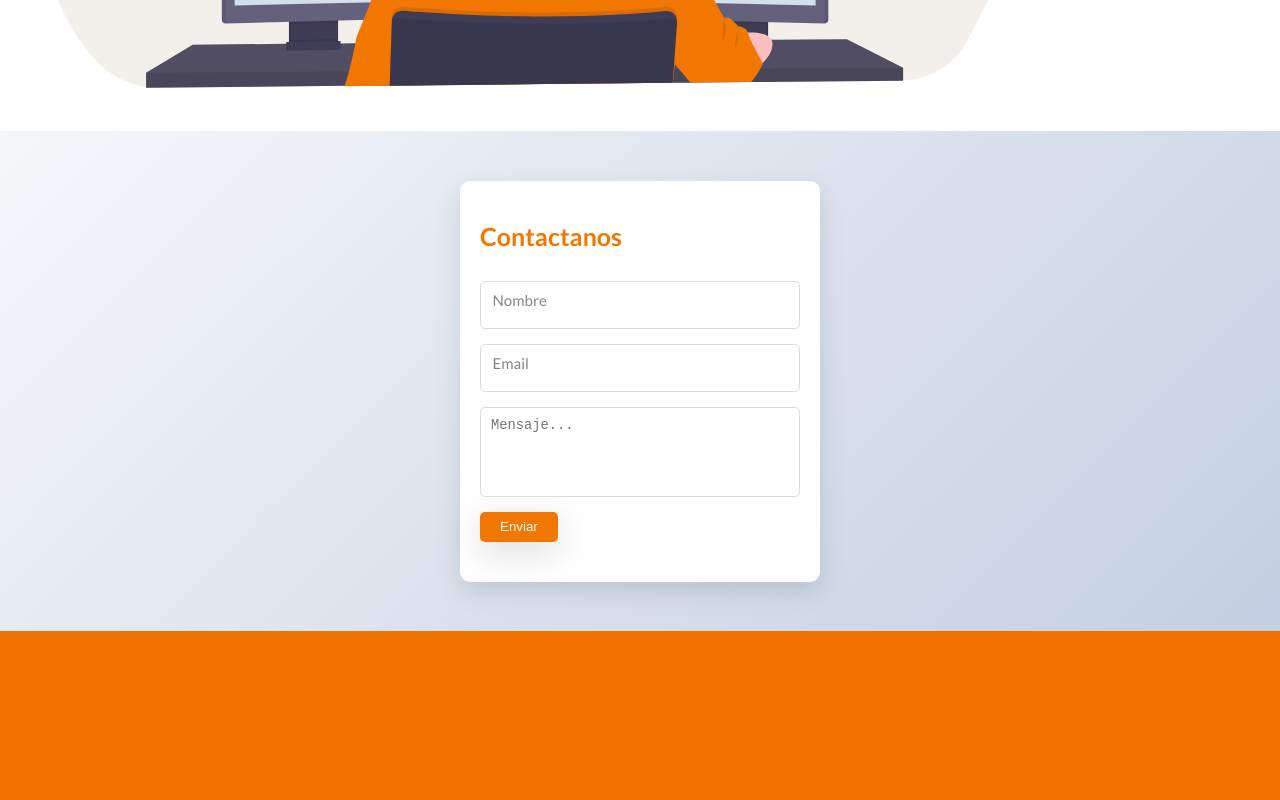
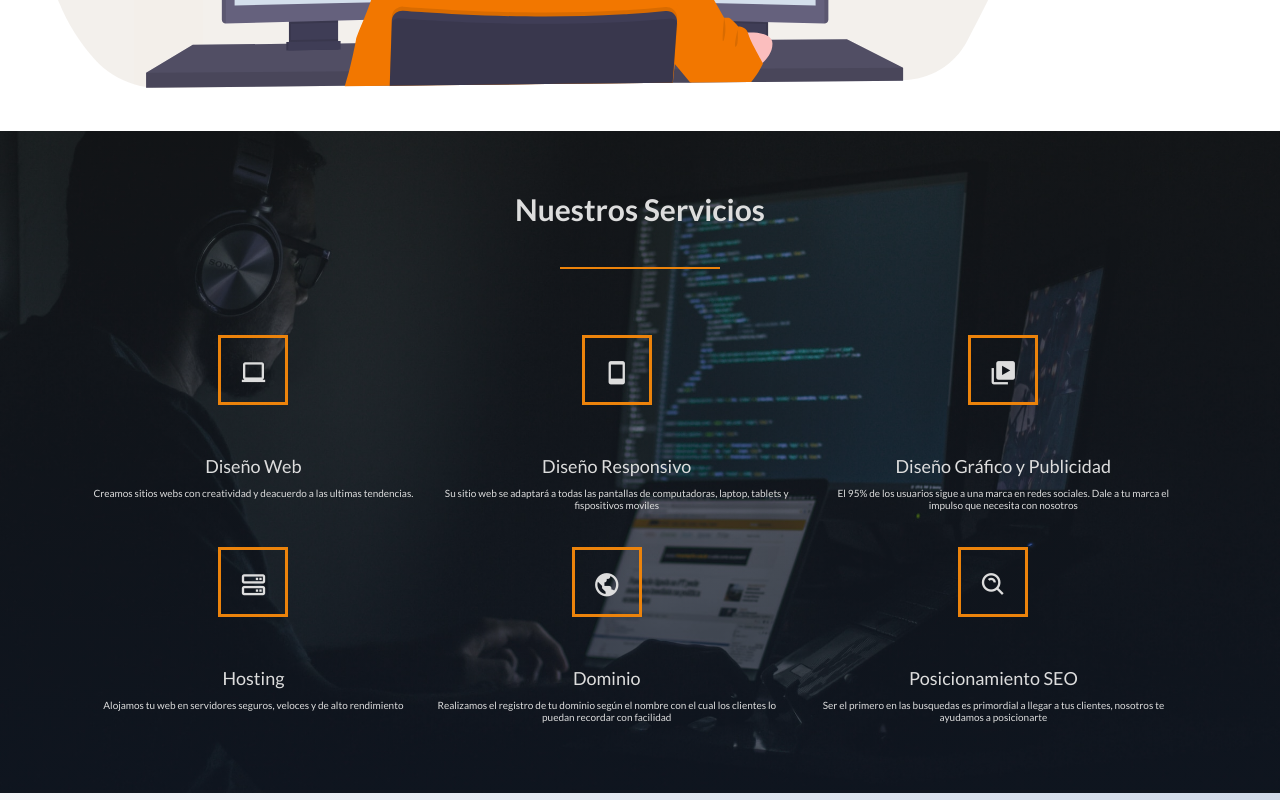
Before and after one commit to hectorfjaenz/IcodeTeam, a plain HTML site: page index.html in a window 1280 px wide. Shown: the part 760-1560 px from the top of the page. Before the commit the page ends 1391 px from the top, so only its background shows below. Drawn offline with nearby package versions, Linux system fonts and the light colour scheme.

Commit message:
seccion servicios agregado

```diff
--- a/index.html
+++ b/index.html
@@ -75,7 +75,76 @@
         </div>
       </div>
     </main>
-    <section></section>
+    <section class="services-section" id="Servicios">
+      <!-- <div class="services-section"> -->
+      <div class="inner-width">
+        <h1 class="section-title">Nuestros Servicios</h1>
+        <div class="border"></div>
+        <div class="services-container">
+          <!-- Contenedores de servicos -->
+
+          <div class="service-box">
+            <div class="service-icon">
+              <i class="bx bx-laptop"></i>
+            </div>
+            <div class="service-title">Diseño Web</div>
+            <div class="services-desc">Creamos sitios webs con creatividad y deacuerdo a las ultimas tendencias. </div>
+          </div>
+
+
+          <div class="service-box">
+            <div class="service-icon">
+              <i class="bx bx-mobile"></i>
+            </div>
+            <div class="service-title">Diseño Responsivo</div>
+            <div class="services-desc">Su sitio web se adaptará a todas las pantallas de computadoras, laptop, tablets y
+              fispositivos moviles</div>
+          </div>
+
+
+          <div class="service-box">
+            <div class="service-icon">
+              <i class="bx bxs-videos"></i>
+            </div>
+            <div class="service-title">Diseño Gráfico y Publicidad</div>
+            <div class="services-desc">El 95% de los usuarios sigue a una marca en redes sociales. Dale a tu marca el
+              impulso que necesita con nosotros</div>
+          </div>
+
+
+          <div class="service-box">
+            <div class="service-icon">
+              <i class="bx bx-server"></i>
+            </div>
+            <div class="service-title">Hosting</div>
+            <div class="services-desc">Alojamos tu web en servidores seguros, veloces y de alto rendimiento</div>
+          </div>
+
+
+          <div class="service-box">
+            <div class="service-icon">
+              <i class="bx bx-world"></i>
+            </div>
+            <div class="service-title">Dominio</div>
+            <div class="services-desc">Realizamos el registro de tu dominio según el nombre con el cual los clientes lo
+              puedan recordar con facilidad</div>
+          </div>
+
+
+          <div class="service-box">
+            <div class="service-icon">
+              <i class="bx bx-search-alt"></i>
+            </div>
+            <div class="service-title">Posicionamiento SEO</div>
+            <div class="services-desc">Ser el primero en las busquedas es primordial a llegar a tus clientes, nosotros te
+              ayudamos a posicionarte</div>
+          </div>
+        </div>
+
+      </div>
+      </div>
+      </div>
+    </section>
     <section class="formulario">
       <div class="form-container">
         <form
--- a/style.css
+++ b/style.css
@@ -371,3 +371,105 @@ a {
 .hamburger.active .bar:nth-child(3) {
   transform: translateY(-8px) rotate(-45deg);
 }
+
+
+/* estilos de la seccion servicios */
+
+.services-section {
+  /*
+    background: url(bg.jpg); */
+    background-image: linear-gradient(to top, rgba(6, 3, 26, 0.5) 0%, rgba(12, 1, 9, 0.5) 100%), url(./bg.jpg);
+    background-size: cover;
+    background-position: center;
+    background-attachment: fixed;
+    padding: 60px 0;
+
+  }
+
+  .inner-width {
+    width: 100%;
+    max-width: 1200px;
+    margin: auto;
+    padding: 0 20px;
+    overflow: hidden;
+  }
+
+  .section-title {
+    text-align: center;
+    color: #ddd;
+    font-size: 30px;
+  }
+
+  .border {
+    width: 160px;
+    height: 2px;
+    background: #ec830b;
+    margin: 40px auto;
+  }
+
+  .services-container {
+    display: flex;
+    flex-wrap: wrap;
+    justify-content: center;
+  }
+
+  .service-box {
+    max-width: 33.33%;
+    padding: 10px;
+    text-align: center;
+    color: #ddd;
+    cursor: pointer;
+  }
+
+  /* cuadrado */
+
+  .service-icon {
+    display: inline-block;
+    width: 70px;
+    height: 70px;
+    border: 3px solid #ec830b;
+    margin-bottom: 50px;
+    margin-top: 16px;
+    transition: 0,3 linear;
+  }
+
+  .service-box:hover .service-icon {
+    background: #ec830b;
+
+    color: #ddd;
+  }
+  /* fin del cuadrado */
+
+  .service-icon i{
+    line-height: 70px;
+    font-size: 28px;
+  }
+
+  .service-title {
+    font-size: 18px;
+    margin-bottom: 10px;
+  }
+
+  .service-desc {
+    font-size: 22px;
+  }
+
+  @media screen and(max-width:960){
+    .service-box {
+      max-width: 45%;
+    }
+  }
+
+  @media screen and(max-width:768){
+    .service-box {
+      max-width: 50%;
+    }
+  }
+
+  @media screen and(max-width:480){
+    .service-box {
+      max-width: 100%;
+    }
+  }
+
+  /* termina la seccion servicios */
```
Also changed, not shown: bg.jpg (added).
